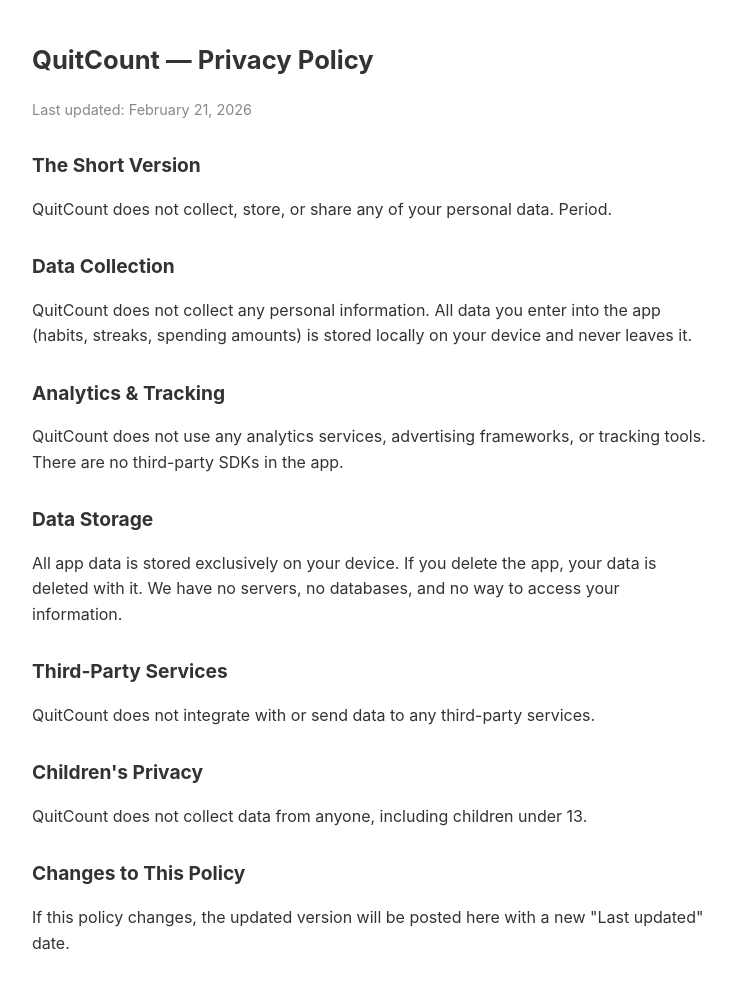
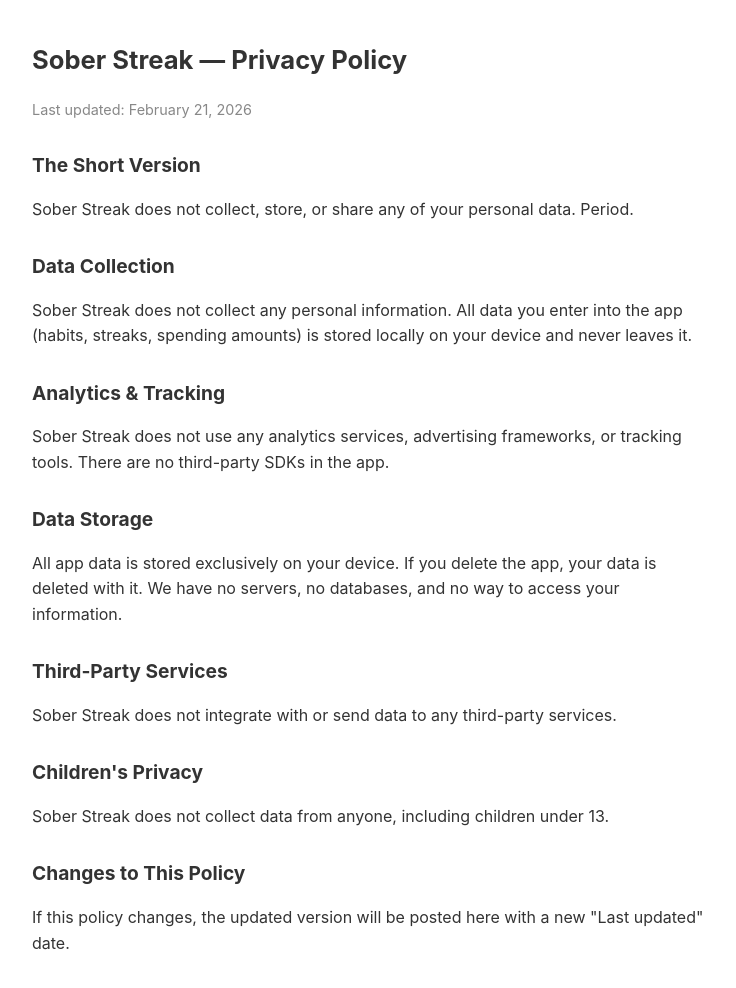
Before and after one commit to JFaerber95/quitcount-privacy, a plain HTML site: page index.html in a window 1280 px wide. Shown: the whole page, without its empty margins (268-1004 px from the left). Drawn offline with Linux system fonts and the light colour scheme.

Commit message:
Rename QuitCount → Sober Streak

```diff
--- a/index.html
+++ b/index.html
@@ -3,7 +3,7 @@
 <head>
     <meta charset="UTF-8">
     <meta name="viewport" content="width=device-width, initial-scale=1.0">
-    <title>QuitCount — Privacy Policy</title>
+    <title>Sober Streak — Privacy Policy</title>
     <style>
         body { font-family: -apple-system, BlinkMacSystemFont, sans-serif; max-width: 680px; margin: 40px auto; padding: 0 20px; line-height: 1.6; color: #333; }
         h1 { font-size: 1.6em; }
@@ -13,26 +13,26 @@
     </style>
 </head>
 <body>
-    <h1>QuitCount — Privacy Policy</h1>
+    <h1>Sober Streak — Privacy Policy</h1>
     <p class="updated">Last updated: February 21, 2026</p>
 
     <h2>The Short Version</h2>
-    <p>QuitCount does not collect, store, or share any of your personal data. Period.</p>
+    <p>Sober Streak does not collect, store, or share any of your personal data. Period.</p>
 
     <h2>Data Collection</h2>
-    <p>QuitCount does not collect any personal information. All data you enter into the app (habits, streaks, spending amounts) is stored locally on your device and never leaves it.</p>
+    <p>Sober Streak does not collect any personal information. All data you enter into the app (habits, streaks, spending amounts) is stored locally on your device and never leaves it.</p>
 
     <h2>Analytics &amp; Tracking</h2>
-    <p>QuitCount does not use any analytics services, advertising frameworks, or tracking tools. There are no third-party SDKs in the app.</p>
+    <p>Sober Streak does not use any analytics services, advertising frameworks, or tracking tools. There are no third-party SDKs in the app.</p>
 
     <h2>Data Storage</h2>
     <p>All app data is stored exclusively on your device. If you delete the app, your data is deleted with it. We have no servers, no databases, and no way to access your information.</p>
 
     <h2>Third-Party Services</h2>
-    <p>QuitCount does not integrate with or send data to any third-party services.</p>
+    <p>Sober Streak does not integrate with or send data to any third-party services.</p>
 
     <h2>Children's Privacy</h2>
-    <p>QuitCount does not collect data from anyone, including children under 13.</p>
+    <p>Sober Streak does not collect data from anyone, including children under 13.</p>
 
     <h2>Changes to This Policy</h2>
     <p>If this policy changes, the updated version will be posted here with a new "Last updated" date.</p>
```
